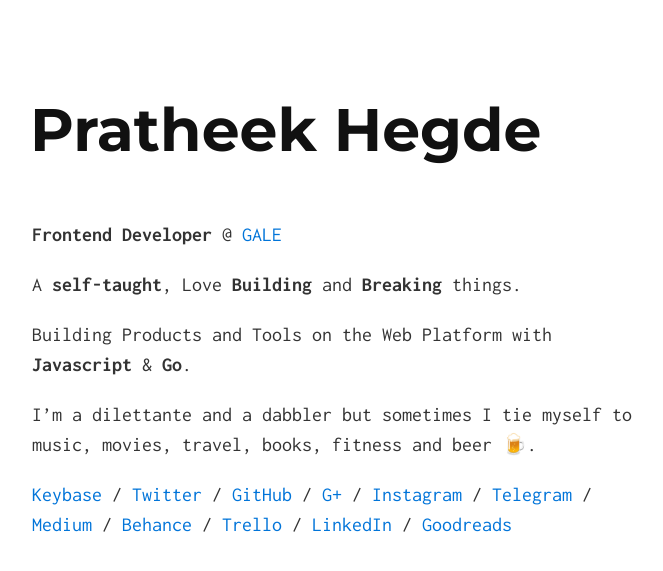
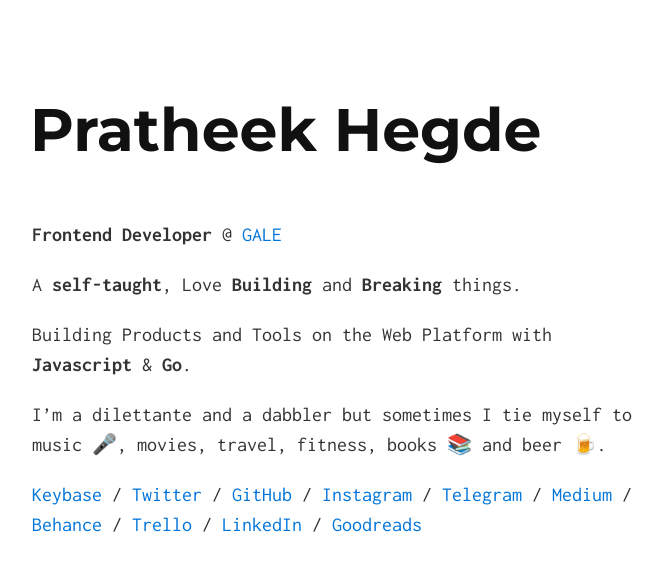
Before and after one commit to 13D94/13d94.github.io, a Jekyll site: the page built from index.md, in a window 1280 px wide. Shown: the top 571 px of the page, without its empty margins (308-971 px from the left). Built offline with Jekyll 4.4.1, drawn with Linux system fonts in a browser that asks for light colours; part of the change alters nothing that is shown.

```diff
--- a/index.md
+++ b/index.md
@@ -8,6 +8,6 @@ A <b>self-taught</b>, Love <b>Building</b> and <b>Breaking</b> things.
 
 Building Products and Tools on the Web Platform with <b>Javascript</b> & <b>Go</b>.
 
-I'm a dilettante and a dabbler but sometimes I tie myself to music, movies, travel, books, fitness and beer 🍺.
+I'm a dilettante and a dabbler but sometimes I tie myself to music 🎤, movies, travel, fitness, books 📚 and beer 🍺.
 
-[Keybase](https://keybase.io/pratheekhegde) / [Twitter](https://twitter.com/pratheekhegde) / [GitHub](https://github.com/pratheekhegde) / [G+](https://plus.google.com/+PratheekHegde) / [Instagram](https://www.instagram.com/pratheek_hegde/) / [Telegram](https://telegram.me/pratheekhegde) / [Medium](https://medium.com/@pratheekhegde) / [Behance](https://www.behance.net/pratheekhegde) / [Trello](https://trello.com/b/TxfqA1dI/my-bucket-list) / [LinkedIn](https://www.linkedin.com/in/pratheekhegde) / [Goodreads](https://www.goodreads.com/pratheekhegde)
+[Keybase](https://keybase.io/pratheekhegde) / [Twitter](https://twitter.com/pratheekhegde) / [GitHub](https://github.com/pratheekhegde) / [Instagram](https://www.instagram.com/pratheek_hegde/) / [Telegram](https://telegram.me/pratheekhegde) / [Medium](https://medium.com/@pratheekhegde) / [Behance](https://www.behance.net/pratheekhegde) / [Trello](https://trello.com/b/TxfqA1dI/my-bucket-list) / [LinkedIn](https://www.linkedin.com/in/pratheekhegde) / [Goodreads](https://www.goodreads.com/pratheekhegde)
```
